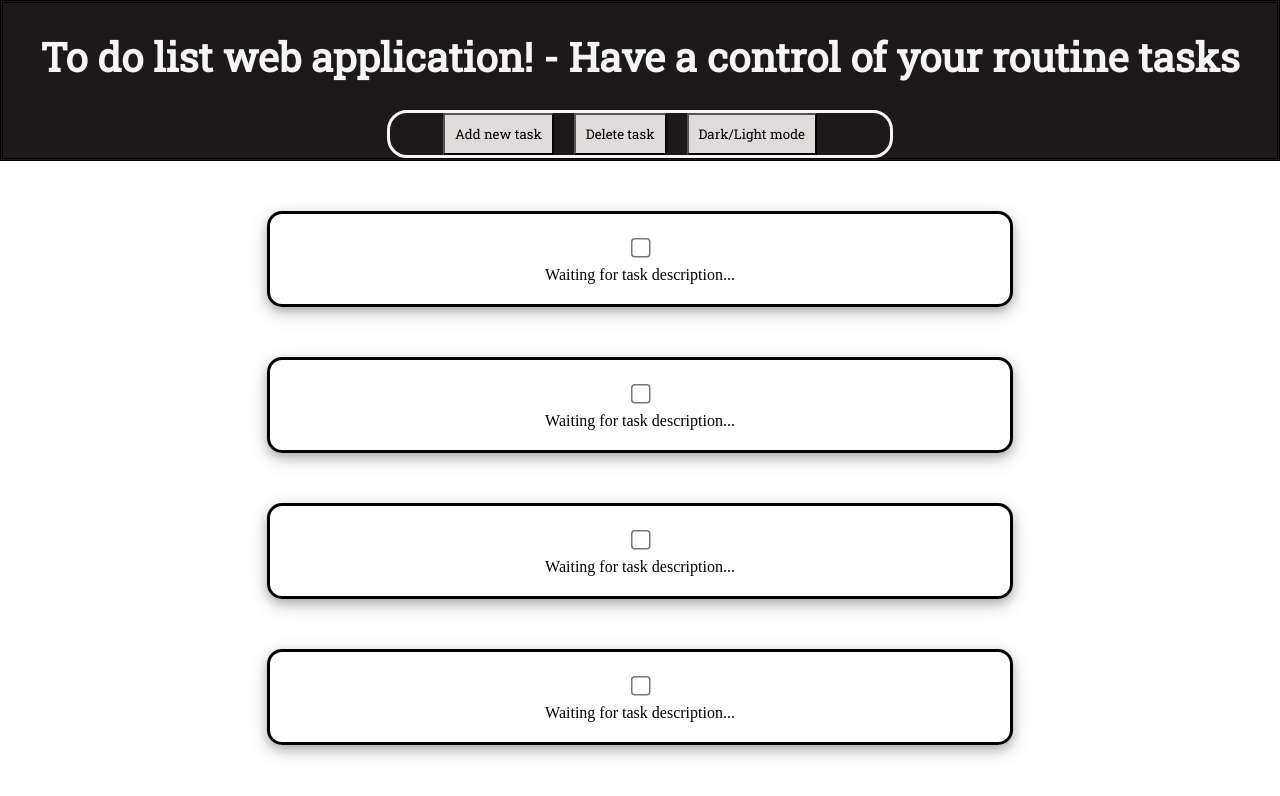
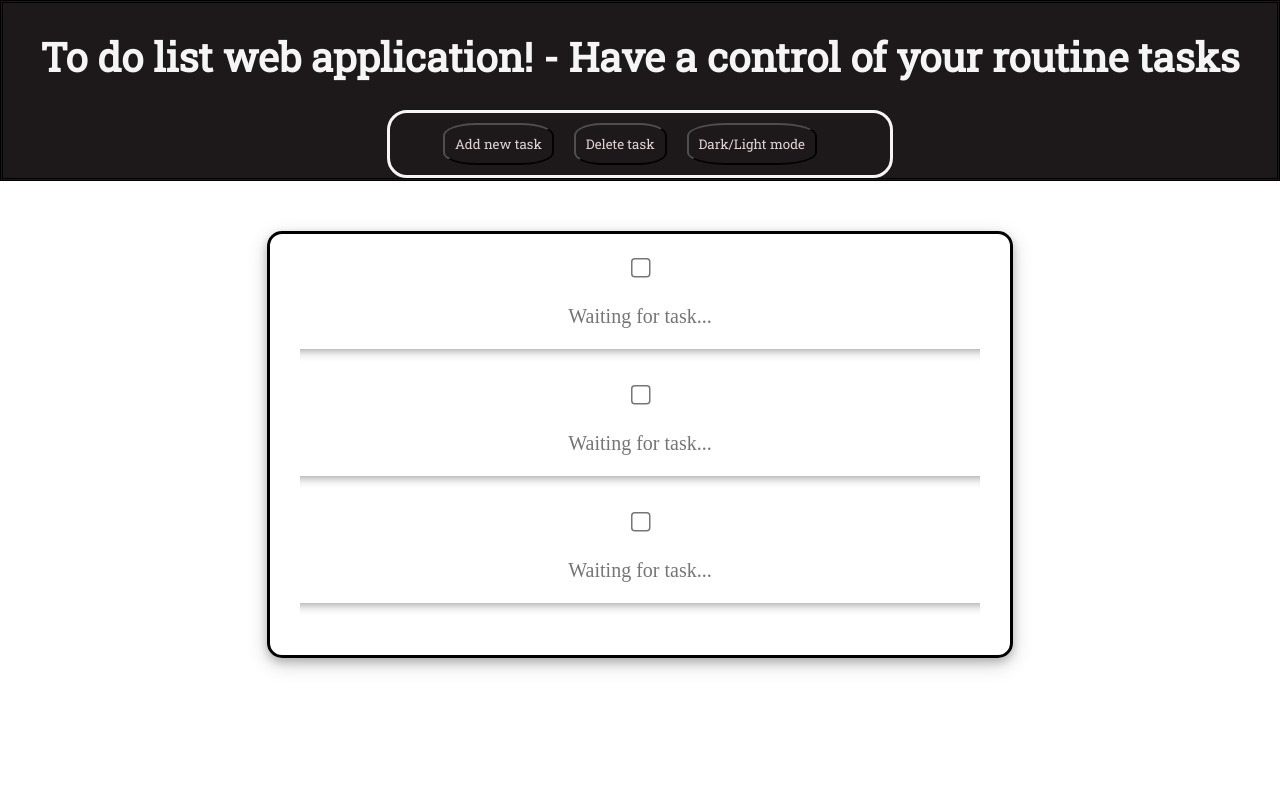
Before and after one commit to RgrMz/to-do-list-webapp, a React (Create React App) app: page / in a window 1280 px wide. Shown: the top 796 px of the page. Built offline with nearby package versions, Linux system fonts and the light colour scheme.

Commit message:
Some new styles and class based React components

```diff
--- a/src/components/Maincontent.js
+++ b/src/components/Maincontent.js
@@ -1,15 +1,22 @@
 import React from 'react'
 import Task from './Task'
 
-function Maincontent() {
-    return (
-        <div id="main-container">
-            <Task/>
-            <Task/>
-            <Task/>
-            <Task/>
-        </div>
-    )
+class Maincontent extends React.Component {
+
+    constructor() {
+
+        super();
+
+    }
+
+    render() {
+        return (
+            <div id="main-container">
+                <Task/>
+            </div>
+        );
+    }
+
 }
 
 export default Maincontent;
--- a/src/components/Navbar.js
+++ b/src/components/Navbar.js
@@ -1,13 +1,20 @@
 import React from 'react';
 
-function Navbar() {
+class Navbar extends  React.Component {
+
+    constructor(){
+        super();
+    }
+
+    render() {
         return (
             <div class="navbar">
-            <button className="nav-button" id="b1" type="button">Add new task</button>
+                <button className="nav-button" id="b1" type="button" onClick="">Add new task</button>
                 <button className="nav-button" id="b2" type="button">Delete task</button>
                 <button className="nav-button" id="b3" type="button">Dark/Light mode</button>
             </div>
         )
     }
+}
 
 export default Navbar;
--- a/src/components/Task.js
+++ b/src/components/Task.js
@@ -1,14 +1,21 @@
 import React from 'react';
+import TaskItem from './TaskItem';
 
-function Task() {
-    return(
-        <div className="task-container">
-            <div class="double">
-                <input type="checkbox" class="task"/>
+class Task extends React.Component {
+
+    constructor() {
+        super();
+    }
+
+    render() {
+        return(
+            <div className="task-container">
+                <TaskItem />
+                <TaskItem />
+                <TaskItem />
             </div>
-            <p className="task-text">Waiting for task description...</p><br></br>
-        </div>
-    );
+        );
+    }
 }
 
 export default Task;
--- /dev/null
+++ b/src/components/TaskItem.js
@@ -0,0 +1,29 @@
+import React from 'react';
+
+class TaskItem extends React.Component{
+
+    constructor() {
+        super();
+    }
+
+    render() {
+        return (
+            <div>
+                <div class="double">
+                    <input type="checkbox" class="task"/>
+                </div>
+                <input className="task-text" type="text"
+                placeholder="Waiting for task..."
+                />
+
+                <hr style={{margin: "20px 10px 20px 10px",
+                            height: "12px",
+                            border: "0",
+                            "box-shadow": "inset 0 12px 12px -12px rgba(0, 0, 0, 0.5)"}}
+                />
+            </div>
+        );
+    }
+}
+
+export default TaskItem;
--- a/src/styles/Navbar.css
+++ b/src/styles/Navbar.css
@@ -4,17 +4,25 @@
     border-radius: 20px;
     width:500px;
     display: inline-block;
-
+    padding-top: 10px;
+    padding-bottom: 10px;
 }
 
 .nav-button{
     font-family: 'Roboto Slab';
+    color: rgb(247, 230, 230);
+    opacity: 90%;
     margin-right: 20px ;
     margin-left: 0px;
     padding: 10px 10px 10px 10px;
     display: inline;
     text-align: center;
-    background-color: rgb(223, 219, 219);
+    background-color: transparent;
+    border-radius: 30%;
+}
+
+.nav-button:hover{
+    transform: scale(1.10);
 }
 
 .b1{
--- a/src/styles/Task.css
+++ b/src/styles/Task.css
@@ -7,8 +7,15 @@
 }
 .task-text{
     font-family: 'Times New Roman';
+    font-size: 1.25em;
     display: inline;
-    margin: 20px 20px 0px 20px ;
+    margin: 20px 20px 0px 20px;
+    min-width: 500px;
+    min-height: 20px;
+    background-color: transparent;
+    border: none;
+    outline: none;
+    text-align: center;
 }
 
 .task-container{
```
Also changed, not shown: src/components/Header.js (+10 -1 lines). Lines whose indentation alone changed are shown as unchanged.
